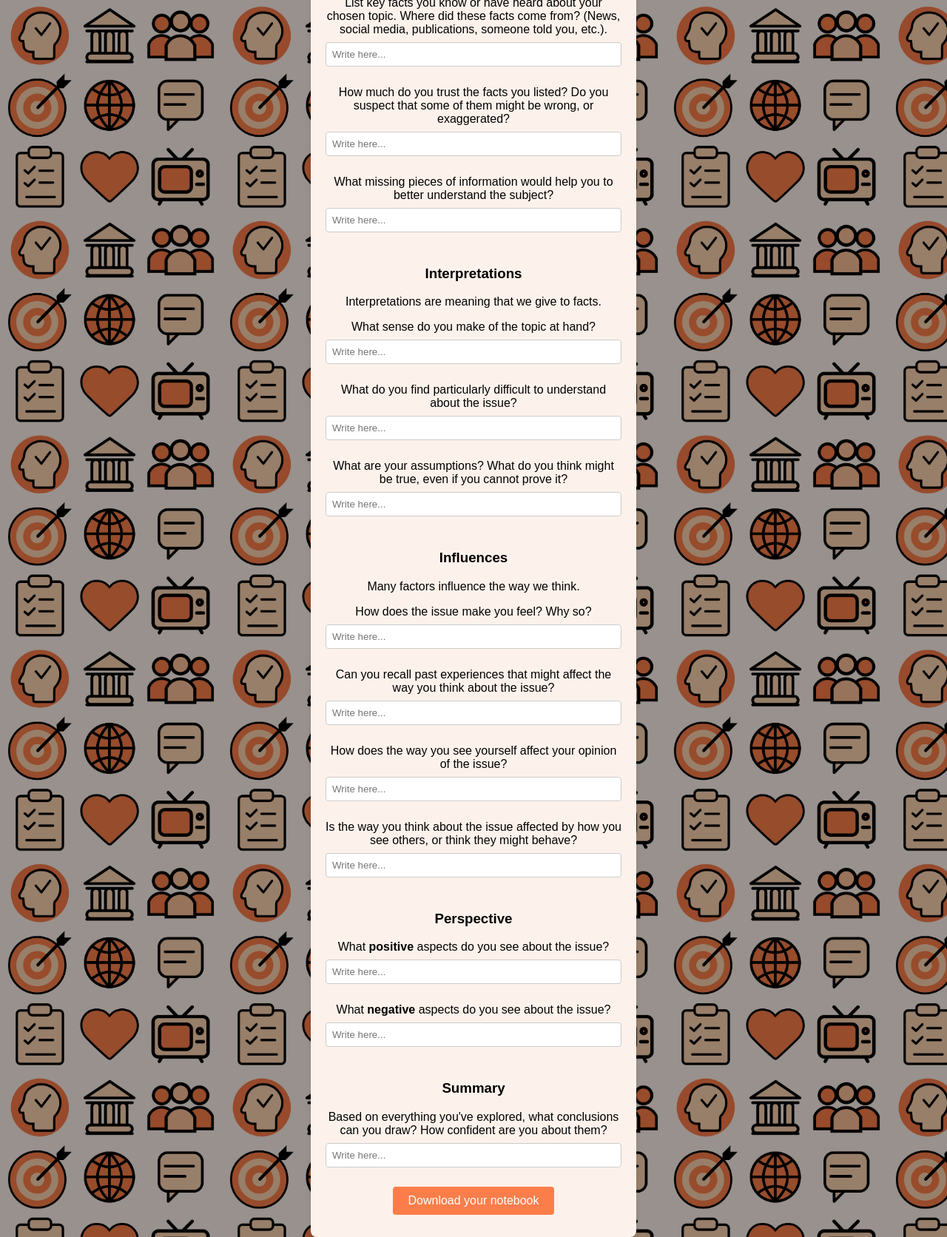
After one commit to MalloryWittwer/opinion-development-notebook, a FastAPI app: template templates/edit.html in a window 1280 px wide. The commit adds this page. Shown: the whole page at 74% size. Run offline with FastAPI, Linux system fonts and the light colour scheme; the template is opened without the code that fills it: most values are stand-ins (such as "Sample title", 1, 10 or a date in 2020); grey boxes marked "Sample" are stand-in pictures.

Commit message:
Add online edit

```diff
--- a/main.py
+++ b/main.py
@@ -1,15 +1,15 @@
 from fastapi import FastAPI, Form, HTTPException, Request
-from fastapi.responses import HTMLResponse, FileResponse
+from fastapi.responses import HTMLResponse, StreamingResponse
 from fastapi.middleware.cors import CORSMiddleware
 from fastapi.staticfiles import StaticFiles
 from fastapi.templating import Jinja2Templates
 from pydantic import BaseModel, HttpUrl, ValidationError
-from build import generate_pdf  # Import the generate_pdf function
-from fastapi.responses import StreamingResponse
+
+from build import generate_pdf
+
 
 app = FastAPI()
 
-# Middleware for CORS
 app.add_middleware(
     CORSMiddleware,
     allow_origins=["*"],
@@ -18,30 +18,55 @@ app.add_middleware(
     allow_headers=["*"],
 )
 
-# Mount static files
 app.mount("/static", StaticFiles(directory="static"), name="static")
 
-# Set up templates
 templates = Jinja2Templates(directory="templates")
 
 
-# Route to serve the form
 @app.get("/", response_class=HTMLResponse)
 async def read_form(request: Request):
     return templates.TemplateResponse("form.html", {"request": request})
 
 
-# Pydantic model for validation
 class FormData(BaseModel):
     author: str
     topic: str
     image_url: HttpUrl
+    facts: str
+    trust: str
+    missing: str
+    interpretations: str
+    difficult: str
+    assumptions: str
+    emotions: str
+    experiences: str
+    yourself: str
+    others: str
+    positive: str
+    negative: str
+    summary: str
 
 
-# Route to handle form submission
 @app.post("/submit")
 async def submit_form(
-    author: str = Form(...), topic: str = Form(...), image_url: str = Form(...)
+    author: str = Form(...),
+    topic: str = Form(...),
+    image_url: str = Form(
+        default="https://raw.githubusercontent.com/MalloryWittwer/opinion-development-notebook/refs/heads/main/assets/self_reflection.png"
+    ),
+    facts: str = Form(default=""),
+    trust: str = Form(default=""),
+    missing: str = Form(default=""),
+    interpretations: str = Form(default=""),
+    difficult: str = Form(default=""),
+    assumptions: str = Form(default=""),
+    emotions: str = Form(default=""),
+    experiences: str = Form(default=""),
+    yourself: str = Form(default=""),
+    others: str = Form(default=""),
+    positive: str = Form(default=""),
+    negative: str = Form(default=""),
+    summary: str = Form(default=""),
 ):
     if len(topic) > 100:
         raise HTTPException(
@@ -49,11 +74,46 @@ async def submit_form(
         )
 
     try:
-        form_data = FormData(author=author, topic=topic, image_url=image_url)
+        form_data = FormData(
+            author=author,
+            topic=topic,
+            image_url=image_url,
+            facts=facts,
+            trust=trust,
+            missing=missing,
+            interpretations=interpretations,
+            difficult=difficult,
+            assumptions=assumptions,
+            emotions=emotions,
+            experiences=experiences,
+            yourself=yourself,
+            others=others,
+            positive=positive,
+            negative=negative,
+            summary=summary,
+        )
     except ValidationError as e:
         raise HTTPException(status_code=400, detail="Invalid Image URL format.")
 
-    pdf_bytes = generate_pdf(form_data.topic, form_data.author, form_data.image_url, target="bytes")
+    pdf_bytes = generate_pdf(
+        form_data.topic,
+        form_data.author,
+        form_data.image_url,
+        form_data.facts,
+        form_data.trust,
+        form_data.missing,
+        form_data.interpretations,
+        form_data.difficult,
+        form_data.assumptions,
+        form_data.emotions,
+        form_data.experiences,
+        form_data.yourself,
+        form_data.others,
+        form_data.positive,
+        form_data.negative,
+        form_data.summary,
+        target="bytes",
+    )
 
     return StreamingResponse(
         pdf_bytes,
@@ -62,3 +122,21 @@ async def submit_form(
             "Content-Disposition": f"attachment; filename={form_data.topic.lower().replace(' ', '-')}_notebook.pdf"
         },
     )
+
+
+@app.post("/edit", response_class=HTMLResponse)
+async def edit_notebook(
+    request: Request,
+    author: str = Form(...),
+    topic: str = Form(...),
+    image_url: str = Form(...),
+):
+    return templates.TemplateResponse(
+        "edit.html",
+        {
+            "request": request,
+            "author": author,
+            "topic": topic,
+            "image_url": image_url,
+        },
+    )
--- a/static/form.css
+++ b/static/form.css
@@ -22,15 +22,19 @@ body {
 }
 
 h1 {
-    font-size: 24px;
     margin-bottom: 20px;
-    color: #333333;
+    color: #69361fff;
+    font-size: 32px;
 }
 
-a {
-    text-decoration: none;
-    color: #69361fff;
-    font-size: 32px;
+a i {
+    font-size: 24px; /* Adjust the size of the icon */
+    color: #333333; /* Set the color of the icon */
+    transition: color 0.3s ease;
+}
+
+a i:hover {
+    color: #69361f; /* Change color on hover */
 }
 
 input {
--- /dev/null
+++ b/templates/edit.html
@@ -0,0 +1,89 @@
+<!DOCTYPE html>
+<html>
+
+<head>
+    <title>Edit Notebook</title>
+    <link rel="stylesheet" href="/static/form.css">
+</head>
+
+<body>
+    <div class="container">
+        <h1>Edit Your Notebook</h1>
+        <div class="preview">
+            <h2>Notebook Preview</h2>
+            <p><strong>Topic:</strong>{{ topic }}</p>
+            <p><strong>Author:</strong>{{ author }}</p>
+            <img src="{{ image_url }}" alt="Notebook Cover" style="max-width: 100%; height: auto;">
+        </div>
+        <form action="/submit" method="post">
+            <label for="topic">Notebook Topic:</label><br>
+            <input type="text" id="topic" name="topic" value="{{ topic }}" required><br><br>
+
+            <label for="author">Author:</label><br>
+            <input type="text" id="author" name="author" value="{{ author }}" required><br><br>
+
+            <label for="image_url">Cover Image URL:</label><br>
+            <input type="url" id="image_url" name="image_url" value="{{ image_url }}"><br><br>
+
+            <h3>Facts</h3>
+            <p>Facts are raw, verifiable pieces of information.</p>
+
+            <label for="facts">List key facts you know or have heard about your chosen topic.
+                Where did these facts come from? (News, social media, publications,
+                someone told you, etc.).</label><br>
+            <input type="text" id="facts" name="facts" placeholder="Write here..."><br><br>
+
+            <label for="trust">How much do you trust the facts you listed? Do you suspect that some of them might be wrong, or exaggerated?</label><br>
+            <input type="text" id="trust" name="trust" placeholder="Write here..."><br><br>
+
+            <label for="missing">What missing pieces of information would help you to better understand the subject?</label><br>
+            <input type="text" id="missing" name="missing" placeholder="Write here..."><br><br>
+
+            <h3>Interpretations</h3>
+            <p>Interpretations are meaning that we give to facts.</p>
+
+            <label for="interpretations">What sense do you make of the topic at hand?</label><br>
+            <input type="text" id="interpretations" name="interpretations" placeholder="Write here..."><br><br>
+
+            <label for="difficult">What do you find particularly difficult to understand about the issue?</label><br>
+            <input type="text" id="difficult" name="difficult" placeholder="Write here..."><br><br>
+
+            <label for="assumptions">What are your assumptions? What do you think might be true, even if you cannot prove it?</label><br>
+            <input type="text" id="assumptions" name="assumptions" placeholder="Write here..."><br><br>
+
+            <h3>Influences</h3>
+            <p>Many factors influence the way we think.</p>
+
+            <label for="emotions">How does the issue make you feel? Why so?</label><br>
+            <input type="text" id="emotions" name="emotions" placeholder="Write here..."><br><br>
+
+            <label for="experiences">Can you recall past experiences that might affect the way you think
+                about the issue?</label><br>
+            <input type="text" id="experiences" name="experiences" placeholder="Write here..."><br><br>
+
+            <label for="yourself">How does the way you see yourself affect your opinion of the issue?</label><br>
+            <input type="text" id="yourself" name="yourself" placeholder="Write here..."><br><br>
+
+            <label for="others">Is the way you think about the issue affected by how you see others, or think they might behave?</label><br>
+            <input type="text" id="others" name="others" placeholder="Write here..."><br><br>
+
+            <h3>Perspective</h3>
+
+            <label for="positive">What <strong>positive</strong> aspects do you see about the issue?</label><br>
+            <input type="text" id="positive" name="positive" placeholder="Write here..."><br><br>
+
+            <label for="negative">What <strong>negative</strong> aspects do you see about the issue?</label><br>
+            <input type="text" id="negative" name="negative" placeholder="Write here..."><br><br>
+
+            <h3>Summary</h3>
+
+            <label for="summary">Based on everything you've explored, what conclusions can you
+                draw? How confident are you about them?</label><br>
+            <input type="text" id="summary" name="summary" placeholder="Write here..."><br><br>
+
+            <button type="submit">Download your notebook</button>
+        </form>
+    </div>
+</body>
+
+</html>
```
Also changed, not shown: build.py (+26 -0 lines), templates/form.html (+14 -7 lines), templates/notebook.html (+20 -23 lines), 1 other file.
